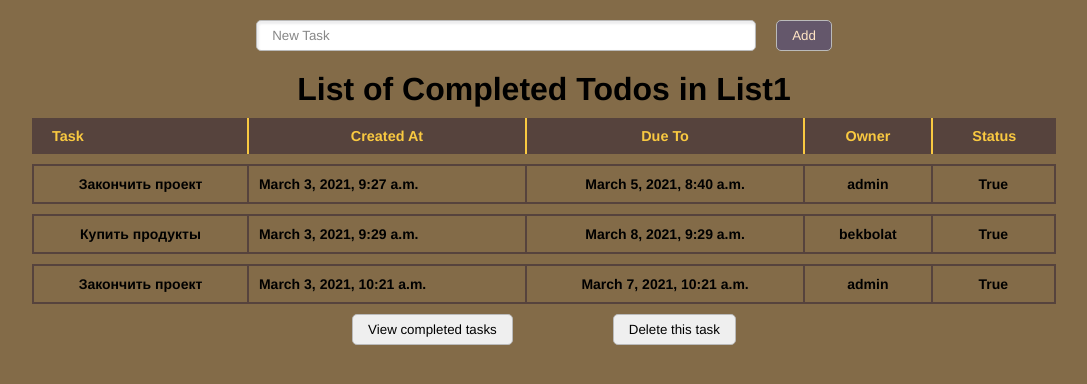
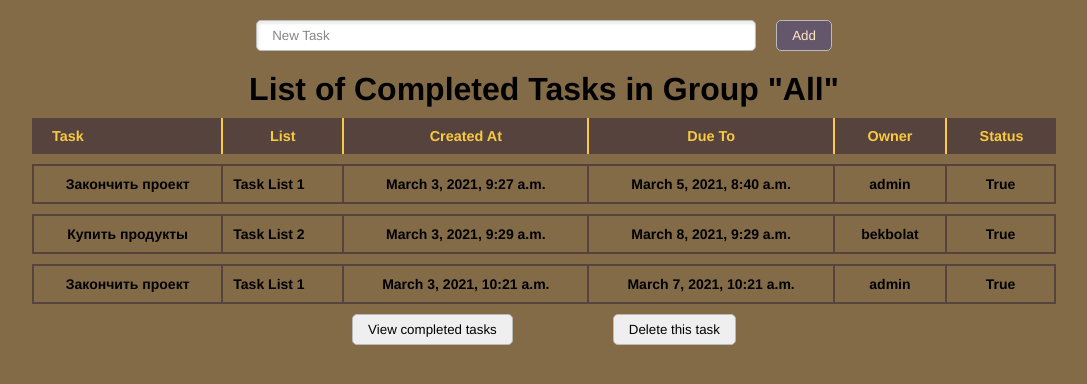
Before and after one commit to Bekbo/Django, a Django app: page /completed in a window 1280 px wide. Shown: the part 50-434 px from the top of the page, without its empty margins (96-1183 px from the left). Run offline with Django 3.2, Linux system fonts and the light colour scheme; data comes from the database, SQL or seed files in the repository; both versions use the stored data as it was after the commit.

Commit message:
taskgroupped

```diff
--- a/Lab2/TODO/main/models.py
+++ b/Lab2/TODO/main/models.py
@@ -5,11 +5,24 @@ import datetime
 # Create your models here.
 
 
+class TaskGroup(models.Model):
+    name = models.CharField(verbose_name='Название группы',
+                            max_length=100)
+
+    class Meta:
+        verbose_name = 'Группа задач'
+        verbose_name_plural = 'Группы задач'
+
+    def __str__(self):
+        return self.name
+
+
 class Task(models.Model):
     DONE_CHOICE = (
         (True, "Закончено"),
         (False, "В прогрессе")
     )
+    group = models.ForeignKey(TaskGroup, on_delete=models.CASCADE, verbose_name='Группа задачи')
     owner = models.ForeignKey(User, on_delete=models.CASCADE, verbose_name='Владелец задачи')
     title = models.CharField(max_length=100, verbose_name="Название задачи")
     created = models.DateTimeField(verbose_name='Дата создания', auto_now_add=True)
@@ -25,7 +38,7 @@ class Task(models.Model):
         ordering = ['created']
 
     def __str__(self):
-        return self.title
+        return f'{self.group} - {self.title}'
 
 
 class Profile(models.Model):
--- a/Lab2/TODO/main/templates/completedTodos.html
+++ b/Lab2/TODO/main/templates/completedTodos.html
@@ -1,10 +1,11 @@
 {% extends "index.html" %}
 {%block body%}
-    <h1 class="list">List of Completed Todos in List1</h1>
+    <h1 class="list">List of Completed Tasks in Group "{{ group }}"</h1>
     <div class="todos">
         <table class="to-do-items">
             <tr>
                 <th>Task</th>
+                <th>List</th>
                 <th>Created At</th>
                 <th>Due To</th>
                 <th>Owner</th>
@@ -13,6 +14,7 @@
             {% for todo in todos %}
             <tr>
                 <td>{{ todo.title }} </td>
+                <td>{{ todo.group }} </td>
                 <td>{{ todo.created }}</td>
                 <td>{{ todo.due_on }}</td>
                 <td>{{ todo.owner }}</td>
--- a/Lab2/TODO/main/templates/todos.html
+++ b/Lab2/TODO/main/templates/todos.html
@@ -1,10 +1,11 @@
 {% extends "index.html" %}
 {%block body%}
-    <h1 class="list">List of Todos in List1</h1>
+    <h1 class="list">List of Todos in Group "{{ group }}"</h1>
     <div class="todos">
         <table class="to-do-items">
             <tr>
                 <th>Task</th>
+                <th>List</th>
                 <th>Created At</th>
                 <th>Due To</th>
                 <th>Owner</th>
@@ -13,6 +14,7 @@
             {% for todo in todos %}
             <tr>
                 <td>{{ todo.title }} </td>
+                <td>{{ todo.group }} </td>
                 <td>{{ todo.created }}</td>
                 <td>{{ todo.due_on }}</td>
                 <td>{{ todo.owner }}</td>
--- a/Lab2/TODO/main/urls.py
+++ b/Lab2/TODO/main/urls.py
@@ -2,5 +2,7 @@ from django.urls import path, include
 from .views import index, completed_todos
 urlpatterns = [
     path('', index),
-    path('completed', completed_todos)
+    path('<int:group_key>', index),
+    path('<int:group_key>/completed', completed_todos),
+    path('completed', completed_todos),
 ]
--- a/Lab2/TODO/main/views.py
+++ b/Lab2/TODO/main/views.py
@@ -1,20 +1,48 @@
 from django.shortcuts import render
-from django.http import HttpResponse
-from datetime import datetime, timedelta
-from django.contrib.auth.models import User
-from .models import Task, Profile
+from .models import Task, TaskGroup
 
 
-def index(request):
-    context = {
-        'todos': Task.objects.all()
-    }
-    return render(request, 'todos.html', context=context)
+def index(request, group_key=""):
+    group = TaskGroup
+    try:
+        if group_key:
+            group = TaskGroup.objects.get(id=group_key)
+            context = {
+                'todos': Task.objects.all().filter(group=group_key),
+                'group': group
+            }
+        else:
+            context = {
+                'todos': Task.objects.all(),
+                'group': 'All'
+            }
+    except TaskGroup.DoesNotExist:
+        context = {
+            'todos': Task.objects.all(),
+            'group': 'All'
+        }
+    return render(request, template_name='todos.html', context=context)
 
 
-def completed_todos(request):
-    todos = Task.objects.all().filter(done=True)
-    context = {
-        'todos': todos
-    }
+def completed_todos(request, group_key=""):
+    group = TaskGroup
+    print(group_key)
+    context = {}
+    try:
+        if group_key == "":
+            context = {
+                'todos': Task.objects.all().filter(done=True),
+                'group': 'All'
+            }
+        if group_key and group_key != "":
+            group = TaskGroup.objects.get(id=group_key)
+            context = {
+                'todos': Task.objects.all().filter(group=group_key, done=True),
+                'group': group
+            }
+    except TaskGroup.DoesNotExist:
+        context = {
+            'todos': [],
+            'group': 'Group does not exit'
+        }
     return render(request, 'completedTodos.html', context=context)
```
Also changed, not shown: Lab2/TODO/main/admin.py (+6 -5 lines), Lab2/TODO/db.sqlite3, Lab2/TODO/main/migrations/0001_initial.py, Lab2/TODO/main/migrations/0002_auto_20210302_1901.py (deleted), Lab2/TODO/main/migrations/0003_auto_20210302_1902.py (deleted), Lab2/TODO/main/migrations/0004_auto_20210302_1907.py (deleted).
